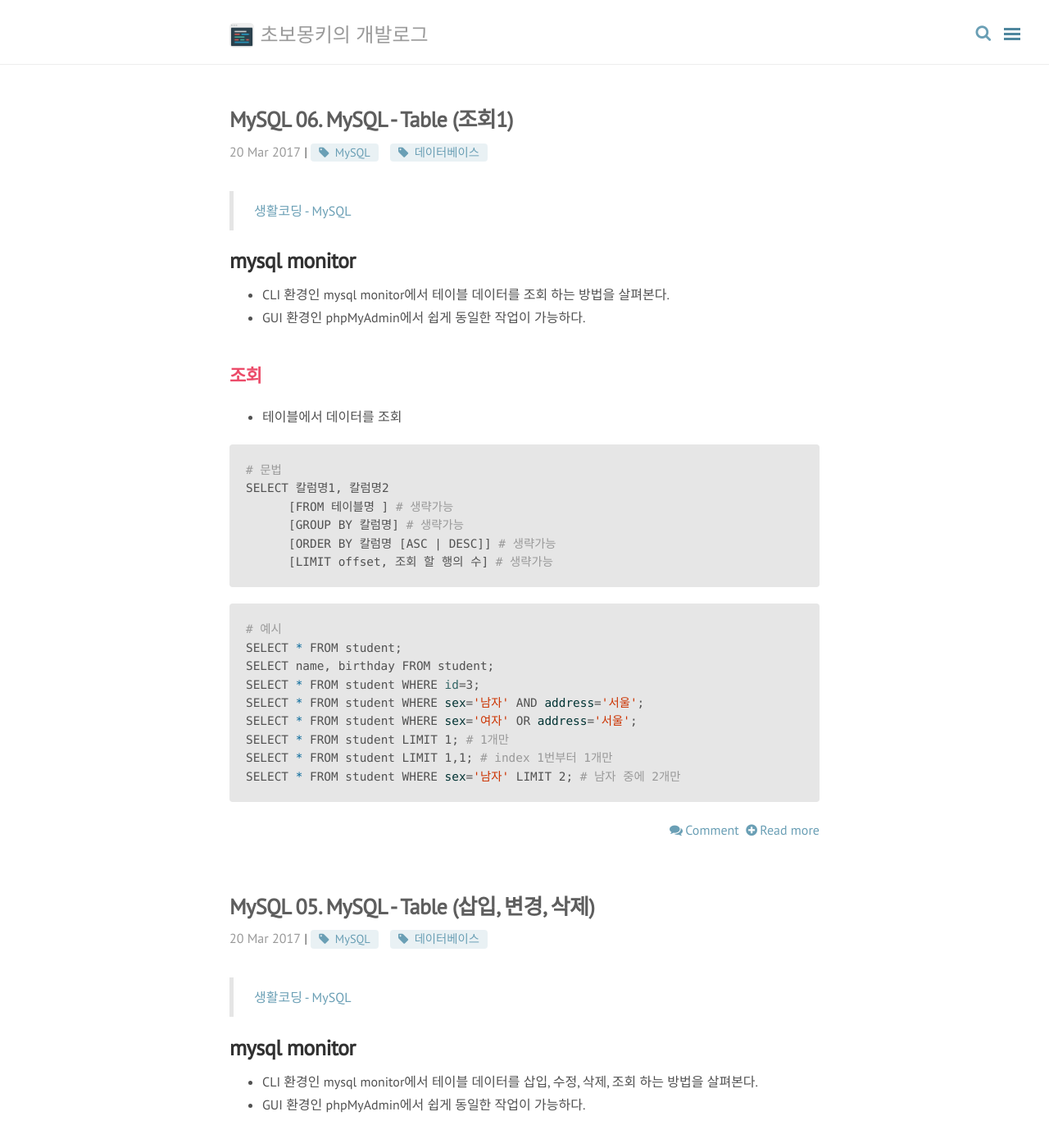
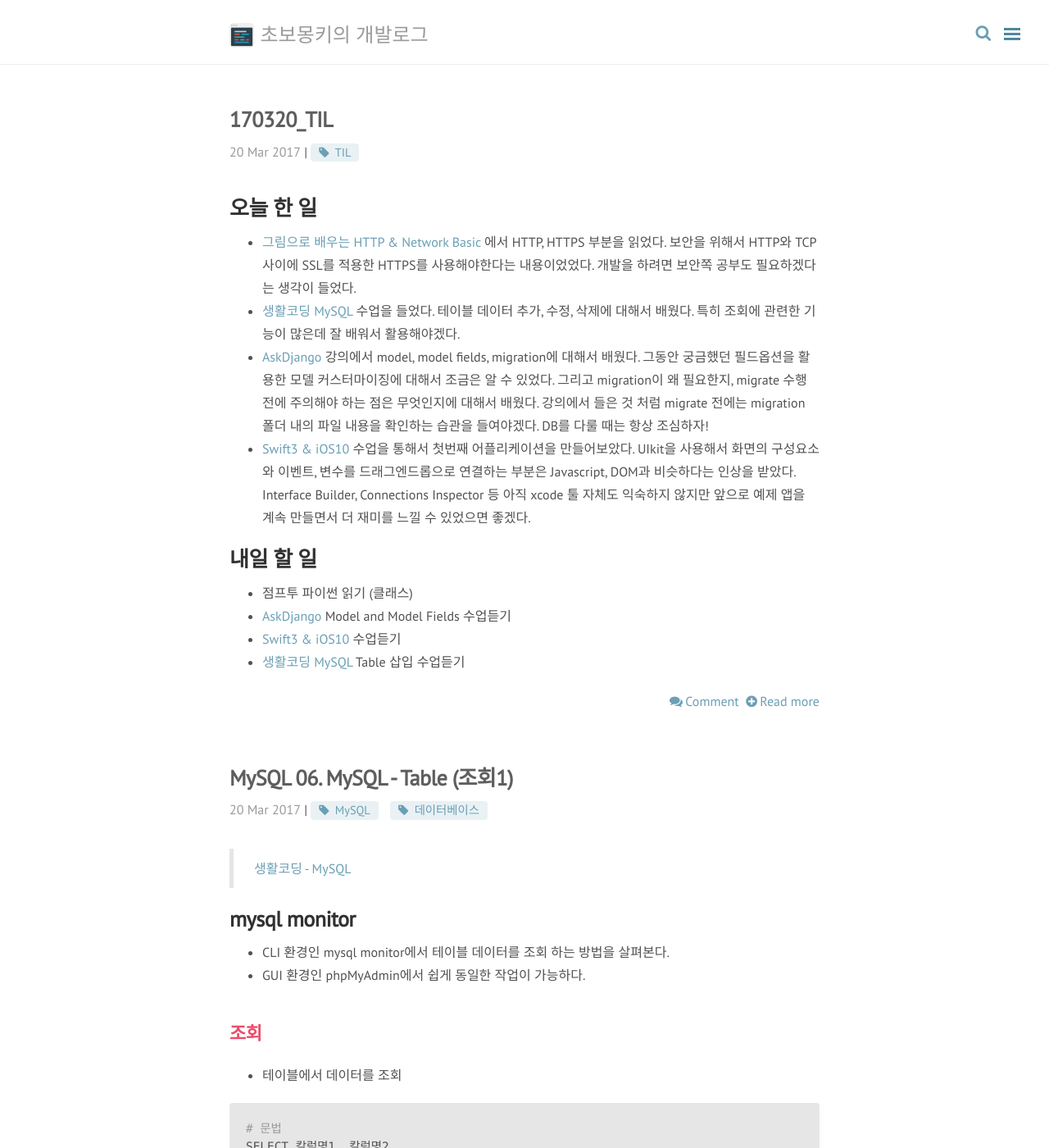
Before and after one commit to wayhome25/wayhome25.github.io, a Jekyll site: the page built from blog/index.html, in a window 1280 px wide and 1400 px high. Shown: the whole window at 82% size. Built offline with Jekyll 4.4.1, drawn with Linux system fonts in a browser that asks for light colours; nearby versions of some CDN libraries; the list of posts is cut into pages by our own code; comment, search, counter and statistics services are not loaded; some of the changed text lies outside the part shown.

Commit message:
장고 migration 강의노트 추가, TIL (3/20) 추가

```diff
--- /dev/null
+++ b/_posts/TIL(Today I Learned)/2017-03-20-TIL.md
@@ -0,0 +1,20 @@
+---
+layout: post
+title: 170320_TIL
+category: TIL (Today I Learned)
+tags: [TIL]
+comments: true
+---
+# 오늘 한 일
+
+- [그림으로 배우는 HTTP & Network Basic](http://www.kyobobook.co.kr/product/detailViewKor.laf?mallGb=KOR&ejkGb=KOR&barcode=9788931447897) 에서 HTTP, HTTPS 부분을 읽었다. 보안을 위해서 HTTP와 TCP 사이에 SSL를 적용한 HTTPS를 사용해야한다는 내용이었었다. 개발을 하려면 보안쪽 공부도 필요하겠다는 생각이 들었다.
+- [생활코딩 MySQL](https://opentutorials.org/course/195) 수업을 들었다. 테이블 데이터 추가, 수정, 삭제에 대해서 배웠다. 특히 조회에 관련한 기능이 많은데 잘 배워서 활용해야겠다.
+- [AskDjango](https://nomade.kr/vod/django/) 강의에서 model, model fields, migration에 대해서 배웠다. 그동안 궁금했던 필드옵션을 활용한 모델 커스터마이징에 대해서 조금은 알 수 있었다. 그리고 migration이 왜 필요한지, migrate 수행 전에 주의해야 하는 점은 무엇인지에 대해서 배웠다. 강의에서 들은 것 처럼 migrate 전에는 migration 폴더 내의 파일 내용을 확인하는 습관을 들여야겠다. DB를 다룰 때는 항상 조심하자!
+- [Swift3 & iOS10](https://www.inflearn.com/course/swift3-%EC%8A%A4%EC%9C%84%ED%94%84%ED%8A%B8-ios-%EA%B0%9C%EB%B0%9C-%EA%B0%95%EC%A2%8C/) 수업을 통해서 첫번째 어플리케이션을 만들어보았다. UIkit을 사용해서 화면의 구성요소와 이벤트, 변수를 드래그엔드롭으로 연결하는 부분은 Javascript, DOM과 비슷하다는 인상을 받았다. Interface Builder, Connections Inspector 등 아직 xcode 툴 자체도 익숙하지 않지만 앞으로 예제 앱을 계속 만들면서 더 재미를 느낄 수 있었으면 좋겠다.
+
+
+# 내일 할 일
+- 점프투 파이썬 읽기 (클래스)
+- [AskDjango](https://nomade.kr/vod/django/) Model and Model Fields 수업듣기
+- [Swift3 & iOS10](https://www.inflearn.com/course/swift3-%EC%8A%A4%EC%9C%84%ED%94%84%ED%8A%B8-ios-%EA%B0%9C%EB%B0%9C-%EA%B0%95%EC%A2%8C/) 수업듣기
+- [생활코딩 MySQL](https://opentutorials.org/course/195) Table 삽입 수업듣기
```
Also changed, not shown: _posts/TIL(Today I Learned)/2017-03-19-TIL.md (+3 -3 lines), _posts/Django/2017-03-20-django-ep6-migrations.md (line endings or trailing spaces).
